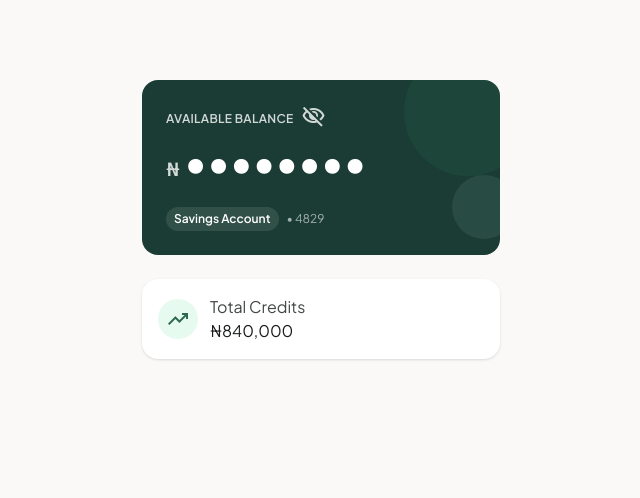
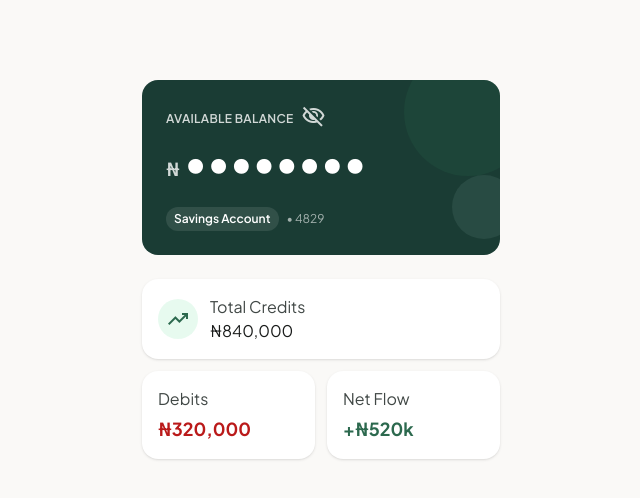
Before and after one commit to isaacarinze/thrift-project, a React (Vite) app: page / in a window 1280 px wide. Shown: the top 498 px of the page, without its empty margins (319-959 px from the left). Built offline with nearby package versions, Linux system fonts and the light colour scheme.

Commit message:
feat: add TransactionSummary with credits, debits and net flow

```diff
--- a/src/Component/Banking&walletdevelopment/TransactionSummary.jsx
+++ b/src/Component/Banking&walletdevelopment/TransactionSummary.jsx
@@ -1,5 +1,8 @@
 function TransactionSummary() {
   return (
+    <section className="space-y-3">
+
+      {/* Total Credits */}
       <div className="bg-surface-container-lowest p-4 rounded-xl shadow-sm flex items-center justify-between">
         <div className="flex items-center gap-3">
           <div className="w-10 h-10 rounded-full bg-secondary-container/30 flex items-center justify-center">
@@ -11,6 +14,20 @@ function TransactionSummary() {
           </div>
         </div>
       </div>
+
+      {/* Debits + Net Flow */}
+      <div className="grid grid-cols-2 gap-3">
+        <div className="bg-surface-container-lowest p-4 rounded-xl shadow-sm">
+          <p className="font-label-caps text-on-surface-variant mb-1">Debits</p>
+          <p className="text-lg font-bold text-error">₦320,000</p>
+        </div>
+        <div className="bg-surface-container-lowest p-4 rounded-xl shadow-sm">
+          <p className="font-label-caps text-on-surface-variant mb-1">Net Flow</p>
+          <p className="text-lg font-bold text-secondary">+₦520k</p>
+        </div>
+      </div>
+
+    </section>
   )
 }
 
```
Lines whose indentation alone changed are shown as unchanged.
